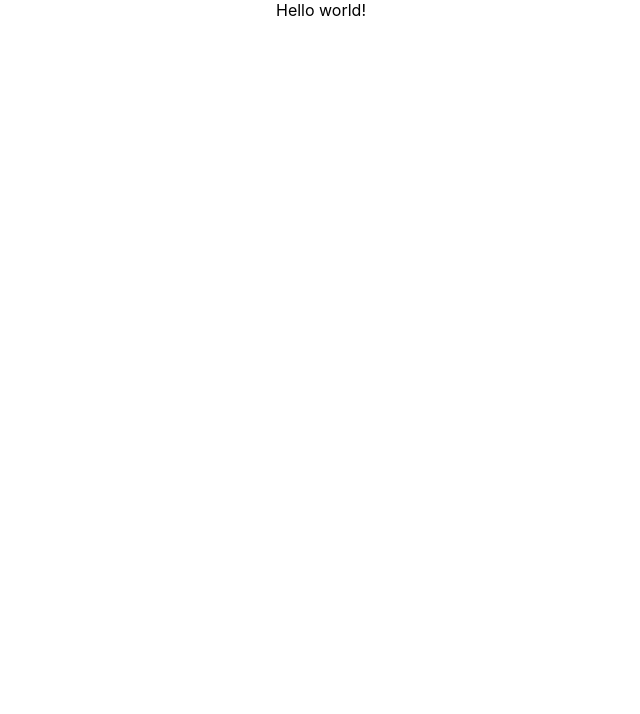
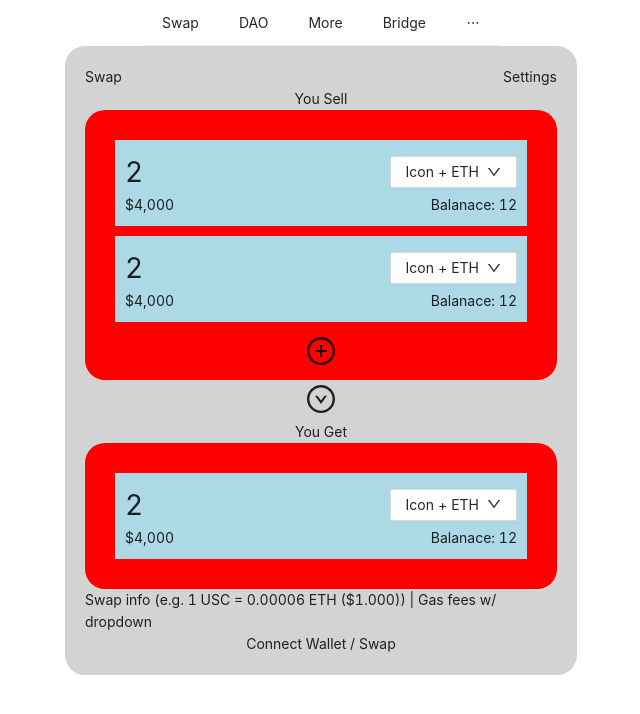
Before and after one commit to denliehoo/multi-swap, a React (Create React App) app: page / in a window 1280 px wide. Shown: the top 714 px of the page, without its empty margins (319-959 px from the left). Built offline with nearby package versions, Linux system fonts and the light colour scheme.

Commit message:
Working on swap component and wallet connect

```diff
--- a/package.json
+++ b/package.json
@@ -6,9 +6,13 @@
     "@testing-library/jest-dom": "^5.16.5",
     "@testing-library/react": "^13.3.0",
     "@testing-library/user-event": "^13.5.0",
+    "antd": "^4.22.7",
     "react": "^18.2.0",
     "react-dom": "^18.2.0",
+    "react-redux": "^8.0.2",
+    "react-router-dom": "^6.3.0",
     "react-scripts": "5.0.1",
+    "redux": "^4.2.0",
     "web-vitals": "^2.1.4"
   },
   "scripts": {
--- a/src/App.js
+++ b/src/App.js
@@ -1,9 +1,17 @@
 import './App.css';
+import { Routes, Route } from "react-router-dom"
+import HomePage from './pages/HomePage';
+import AppPage from './pages/AppPage';
+import NavBar from './components/layout/NavBar';
 
 function App() {
   return (
-    <div className="App">
-      Hello world!
+    <div>
+      <NavBar />
+      <Routes>
+        {/* <Route exact path="/" element={<HomePage />} /> */}
+        <Route exact path="/" element={<AppPage />} />
+      </Routes>
     </div>
   );
 }
--- /dev/null
+++ b/src/components/layout/NavBar.js
@@ -0,0 +1,49 @@
+// import classes from "./NavBar.module.css";
+import { Menu, Row, Col } from "antd";
+
+// import { MailOutlined, AppstoreOutlined, SettingOutlined } from '@ant-design/icons';
+
+const NavBar = () => {
+    const middleItems = [
+        { label: 'Swap', key: 'swap' },
+        {
+            label: 'DAO',
+            key: 'daoMenu',
+            children: [{ label: 'Vote', key: 'daoVote' }, { label: 'Forum', key: 'daoForum' }],
+        },
+        {
+            label: 'More',
+            key: 'moreMenu',
+            children: [{ label: 'Documentation', key: 'moreDocumentation' }],
+        },
+        { label: 'Bridge', key: 'bridge' },
+        {
+            label: '[Logo] Ethereum',
+            key: 'eth',
+            children: [{ label: '[Logo] Fantom', key: 'ftm' }, { label: '[Logo] Avalanche', key: 'avax' }],
+        },
+
+        { label: 'Connect Wallet', key: 'item-1' },
+
+        {
+            label: 'Settings',
+            key: 'settingMenu',
+            children: [{ label: '[Icon] Dark mode', key: 'settingsDark' }, { label: '[Icon] Light mode', key: 'settingsLight' }],
+        },
+
+    ];
+
+
+    return (
+
+        <Row justify="center">
+            <Col >
+                <Menu items={middleItems} mode={"horizontal"} />
+            </Col>
+
+        </Row >
+
+    );
+};
+
+export default NavBar;
--- /dev/null
+++ b/src/components/swap/Swap.js
@@ -0,0 +1,63 @@
+import classes from "./Swap.module.css";
+import { Row, Col } from "antd/lib/grid";
+import { Button } from 'antd'
+import { DownCircleOutlined, PlusCircleOutlined, DownOutlined } from '@ant-design/icons';
+
+
+const Swap = () => {
+
+    const cryptoSwapItem = <div className={classes.cryptoSwapItem}>
+        <Row justify="space-between" align="middle">
+            <Col style={{ fontSize: '2em' }}>2</Col>
+            <Col>
+                <Button>
+                    Icon + ETH <DownOutlined />
+                </Button>
+            </Col>
+        </Row>
+        <Row justify="space-between">
+            <Col>$4,000</Col>
+            <Col>Balanace: 12</Col>
+        </Row>
+    </div>
+
+
+    return (
+        // follow uniswap style for swap component
+        <div className={classes.container}>
+            <div className={classes.card}>
+                <Row justify="space-between" style={{ width: '100%' }}>
+                    <Col>Swap</Col>
+                    <Col>Settings</Col>
+                </Row>
+
+                <Row >You Sell</Row>
+                <div className={classes.buySellContainer}>
+                    {cryptoSwapItem}
+                    {cryptoSwapItem}
+                    <Row justify="center" align="top" style={{ position: 'relative', top: '5px' }}>
+                        <PlusCircleOutlined style={{ fontSize: '200%' }} />
+                    </Row>
+
+
+                </div>
+                <div style={{ margin: '5px' }}>
+                    <DownCircleOutlined style={{ fontSize: '200%' }} />
+                </div>
+                <Row>You Get</Row>
+                <div className={classes.buySellContainer}>
+                    {cryptoSwapItem}
+                </div>
+                <div>
+                    Swap info (e.g. 1 USC = 0.00006 ETH ($1.000)) | Gas fees w/ dropdown
+                </div>
+
+                <div>
+                    Connect Wallet / Swap
+                </div>
+            </div>
+        </div >
+    );
+};
+
+export default Swap;
--- /dev/null
+++ b/src/components/swap/Swap.module.css
@@ -0,0 +1,33 @@
+.container {
+    display: flex;
+    justify-content: center;
+}
+
+.card {
+    background-color: lightgray;
+    display: flex;
+    flex-direction: column;
+    align-items: center;
+    justify-content: center;
+    width: 40%;
+    border-radius: 20px;
+    padding: 20px
+}
+
+.buySellContainer {
+    background-color: red;
+    padding: 20px;
+    /* padding-bottom: 0px; */
+    border-radius: 20px;
+    width: 100%;
+}
+
+.buyContainer {
+    background-color: green;
+}
+
+.cryptoSwapItem {
+    background-color: lightblue;
+    padding: 10px;
+    margin: 10px;
+}
--- a/src/index.js
+++ b/src/index.js
@@ -2,12 +2,19 @@
 import ReactDOM from 'react-dom/client';
 import './index.css';
 import App from './App';
+import { BrowserRouter } from 'react-router-dom';
+import "antd/dist/antd.css"
+
+
+
 
 const root = ReactDOM.createRoot(document.getElementById('root'));
 root.render(
-  <React.StrictMode>
-    <App />
-  </React.StrictMode>
+  <BrowserRouter>
+    <React.StrictMode>
+      <App />
+    </React.StrictMode>
+  </BrowserRouter>
 );
 
 // If you want to start measuring performance in your app, pass a function
--- /dev/null
+++ b/src/pages/AppPage.js
@@ -0,0 +1,12 @@
+// import classes from "./AppPage.module.css";
+import Swap from "../components/swap/Swap";
+
+const AppPage = () => {
+    return (
+        <div>
+            <Swap />
+        </div>
+    );
+};
+
+export default AppPage;
--- /dev/null
+++ b/src/pages/HomePage.js
@@ -0,0 +1,11 @@
+// import classes from "./HomePage.module.css";
+
+const HomePage = () => {
+    return (
+        <div>
+            HomePage
+        </div>
+    );
+};
+
+export default HomePage;
--- /dev/null
+++ b/src/store/index.js
@@ -0,0 +1,5 @@
+import { createStore } from "redux";
+
+const store = createStore(reducer)
+
+export default store
```
Also changed, not shown: src/components/connectWallet/ConnectWallet.js (added, +73 -0 lines), src/reducers/connectWallet.js (added, +16 -0 lines), 2 other files (tests, documents, lock files or other folders).
